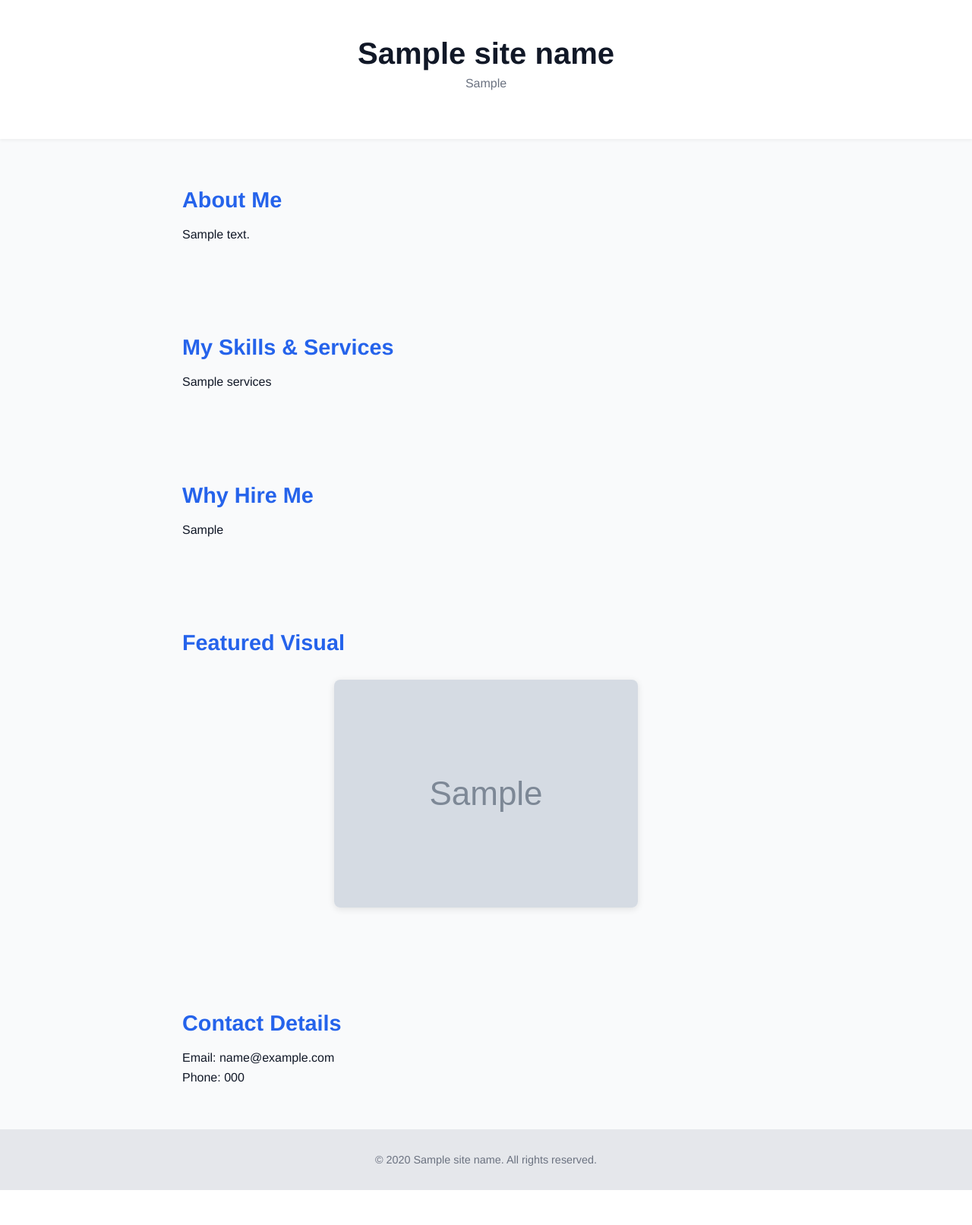
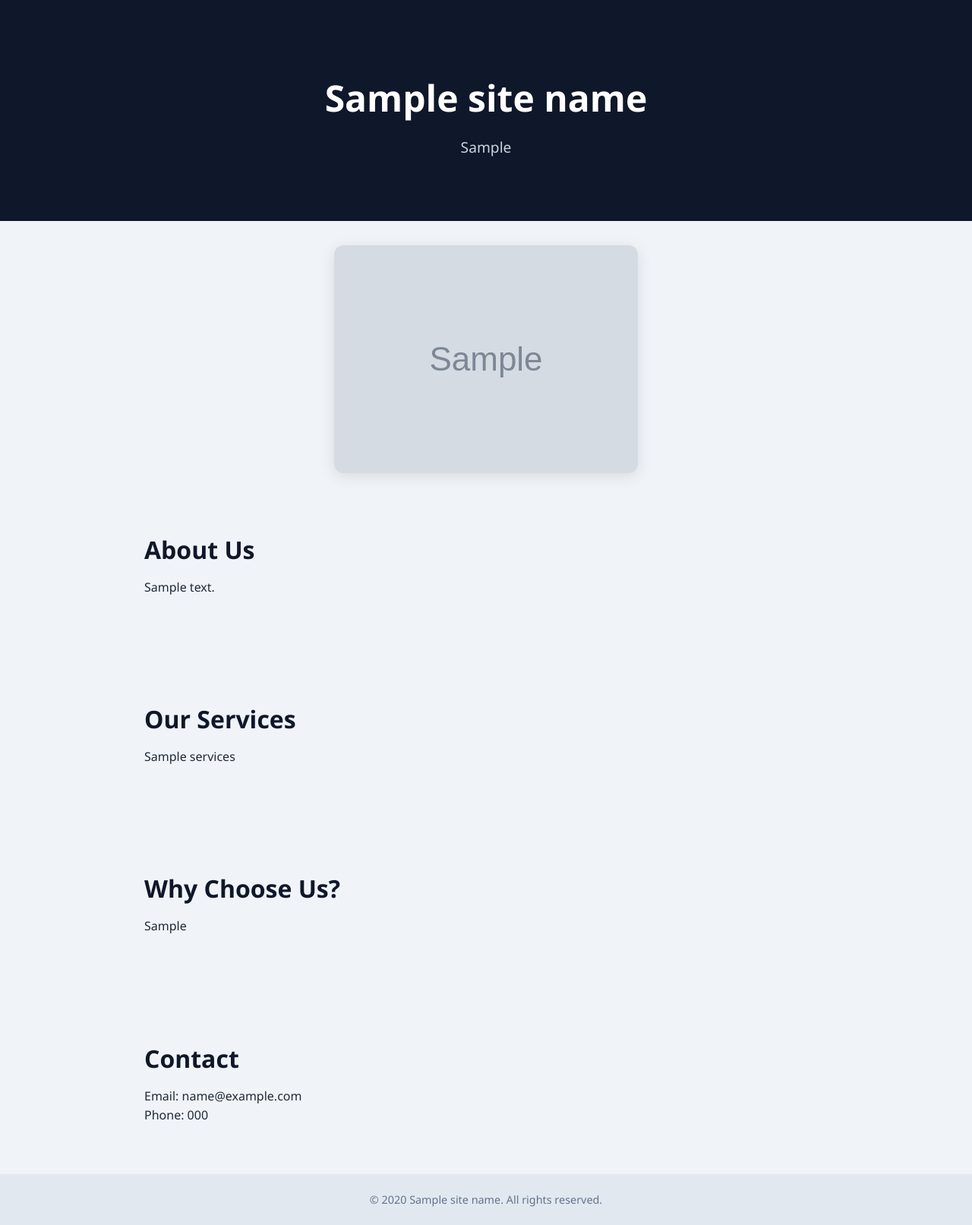
Before and after one commit to chehanvey-ctrl/sitecraft-backend, a Python web app: template templates/clean_professional_portfolio.html in a window 1280 px wide. Shown: the whole page at 76% size. Before the commit the page ends 1567 px from the top, so only its background shows below. Run offline with Jinja, Linux system fonts and the light colour scheme; the template is opened without the code that fills it: most values are stand-ins (such as "Sample title", 1, 10 or a date in 2020); grey boxes marked "Sample" are stand-in pictures.

Commit message:
Update clean_professional_portfolio.html

```diff
--- a/templates/clean_professional_portfolio.html
+++ b/templates/clean_professional_portfolio.html
@@ -7,37 +7,49 @@
   <style>
     body {
       margin: 0;
-      font-family: 'Helvetica Neue', sans-serif;
-      background-color: #f9fafb;
-      color: #111827;
+      font-family: 'Segoe UI', sans-serif;
+      background-color: #f0f4f8;
+      color: #1f2937;
     }
 
     header {
-      background-color: #ffffff;
-      padding: 3rem 2rem;
+      background-color: #0f172a;
+      color: white;
+      padding: 4rem 2rem;
       text-align: center;
-      box-shadow: 0 2px 4px rgba(0,0,0,0.05);
     }
 
     header h1 {
-      font-size: 2.5rem;
-      margin: 0;
+      font-size: 3rem;
+      margin-bottom: 0.5rem;
     }
 
     header p {
-      margin-top: 0.5rem;
-      color: #6b7280;
+      font-size: 1.2rem;
+      color: #cbd5e1;
+    }
+
+    .ai-image {
+      text-align: center;
+      margin-top: 2rem;
+    }
+
+    .ai-image img {
+      max-width: 100%;
+      height: auto;
+      border-radius: 12px;
+      box-shadow: 0 4px 20px rgba(0,0,0,0.1);
     }
 
     section {
-      padding: 2.5rem 2rem;
-      max-width: 800px;
+      padding: 3rem 2rem;
+      max-width: 900px;
       margin: auto;
     }
 
     section h2 {
-      font-size: 1.8rem;
-      color: #2563eb;
+      font-size: 2rem;
+      color: #0f172a;
       margin-bottom: 1rem;
     }
 
@@ -46,21 +58,12 @@
       line-height: 1.6;
     }
 
-    .featured-image {
-      display: block;
-      max-width: 100%;
-      height: auto;
-      margin: 2rem auto;
-      border-radius: 8px;
-      box-shadow: 0 2px 10px rgba(0, 0, 0, 0.1);
-    }
-
     footer {
+      background-color: #e2e8f0;
       text-align: center;
-      padding: 2rem;
-      background-color: #e5e7eb;
+      padding: 1.5rem;
       font-size: 0.9rem;
-      color: #6b7280;
+      color: #64748b;
     }
   </style>
 </head>
@@ -71,28 +74,27 @@
     <p>{{ site_tagline }}</p>
   </header>
 
+  <div class="ai-image">
+    <img src="{{ ai_image_url }}" alt="AI-generated visual">
+  </div>
+
   <section>
-    <h2>About Me</h2>
+    <h2>About Us</h2>
     <p>{{ about_us }}</p>
   </section>
 
   <section>
-    <h2>My Skills & Services</h2>
+    <h2>Our Services</h2>
     <p>{{ services }}</p>
   </section>
 
   <section>
-    <h2>Why Hire Me</h2>
+    <h2>Why Choose Us?</h2>
     <p>{{ value_proposition }}</p>
   </section>
 
   <section>
-    <h2>Featured Visual</h2>
-    <img class="featured-image" src="{{ ai_image_url }}" alt="AI-generated visual">
-  </section>
-
-  <section>
-    <h2>Contact Details</h2>
+    <h2>Contact</h2>
     <p>Email: {{ contact_email }}<br/>Phone: {{ contact_phone }}</p>
   </section>
 
```
